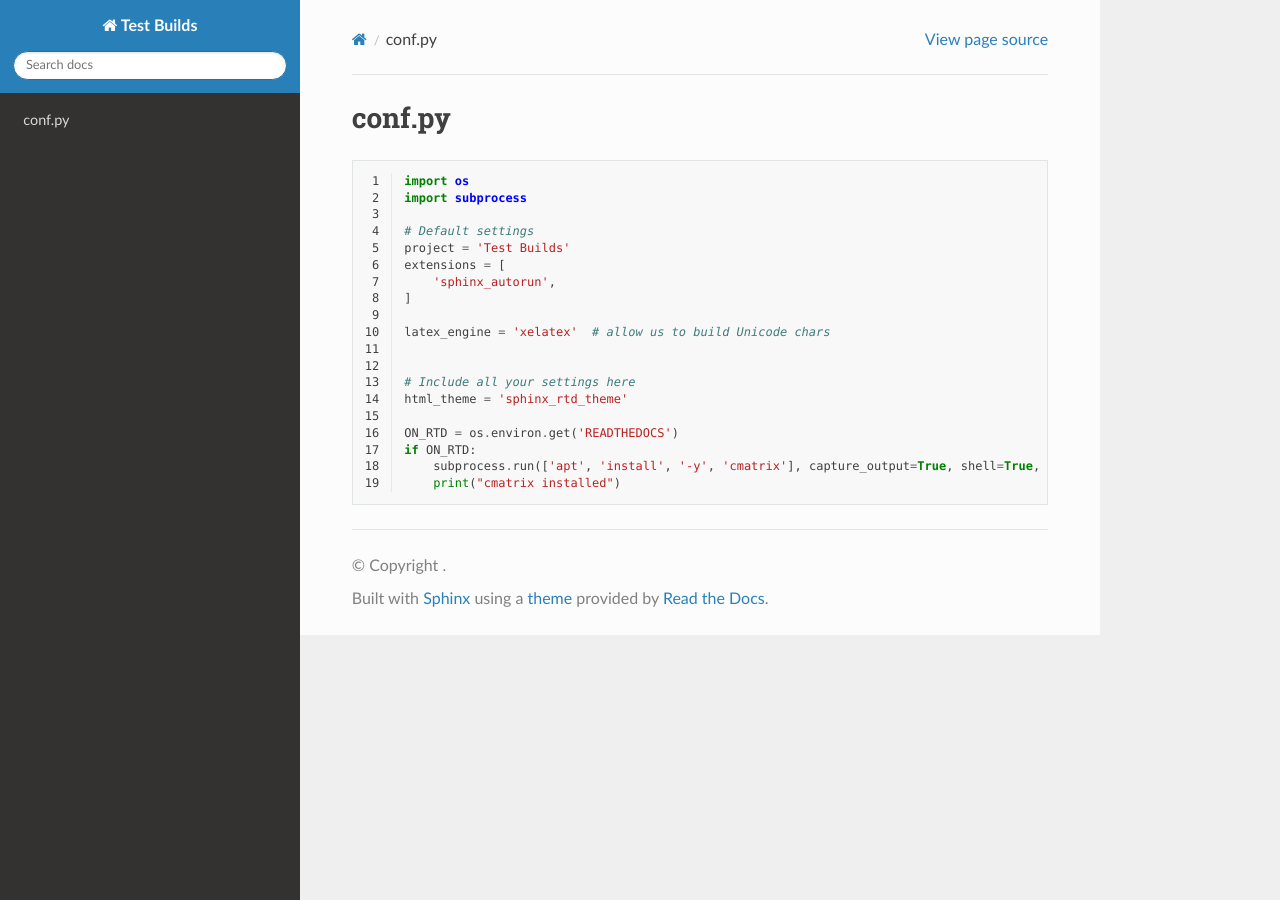
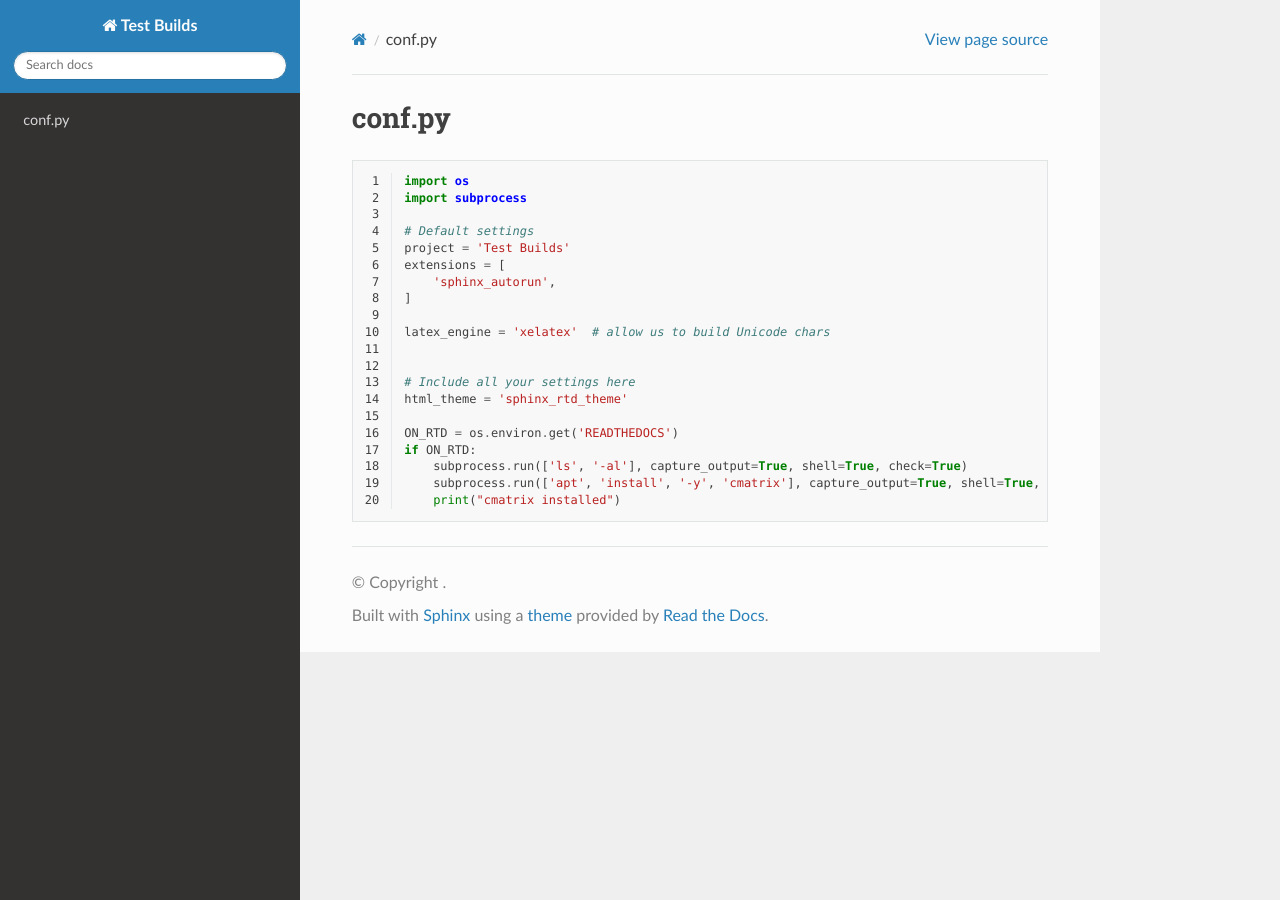
Before and after one commit to readthedocs/test-builds, a Sphinx documentation site: the page built from docs/conf.rst, in a window 1280 px wide. Built offline with Sphinx 7.4.7 and the Read the Docs theme 2.0.0, drawn with Linux system fonts in a browser that asks for light colours.

Commit message:
Another command

```diff
--- a/docs/conf.py
+++ b/docs/conf.py
@@ -15,5 +15,6 @@ html_theme = 'sphinx_rtd_theme'
 
 ON_RTD = os.environ.get('READTHEDOCS')
 if ON_RTD:
+    subprocess.run(['ls', '-al'], capture_output=True, shell=True, check=True)
     subprocess.run(['apt', 'install', '-y', 'cmatrix'], capture_output=True, shell=True, check=True)
     print("cmatrix installed")
```
